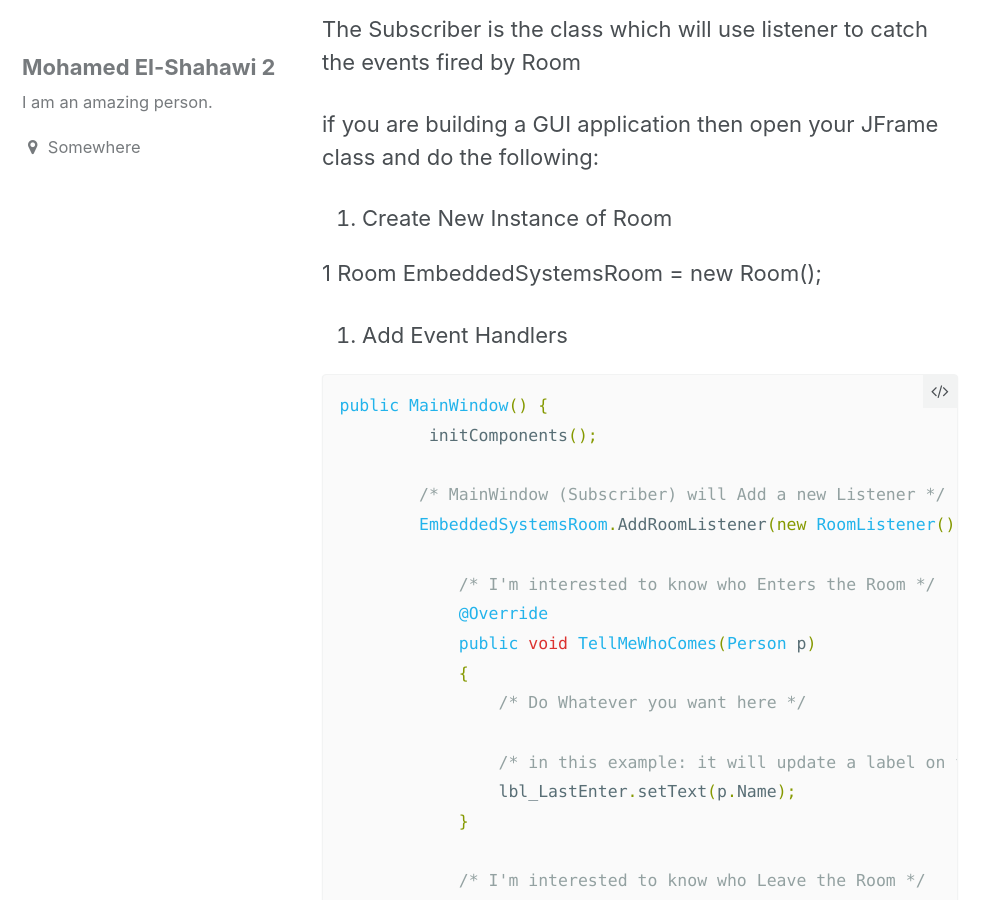
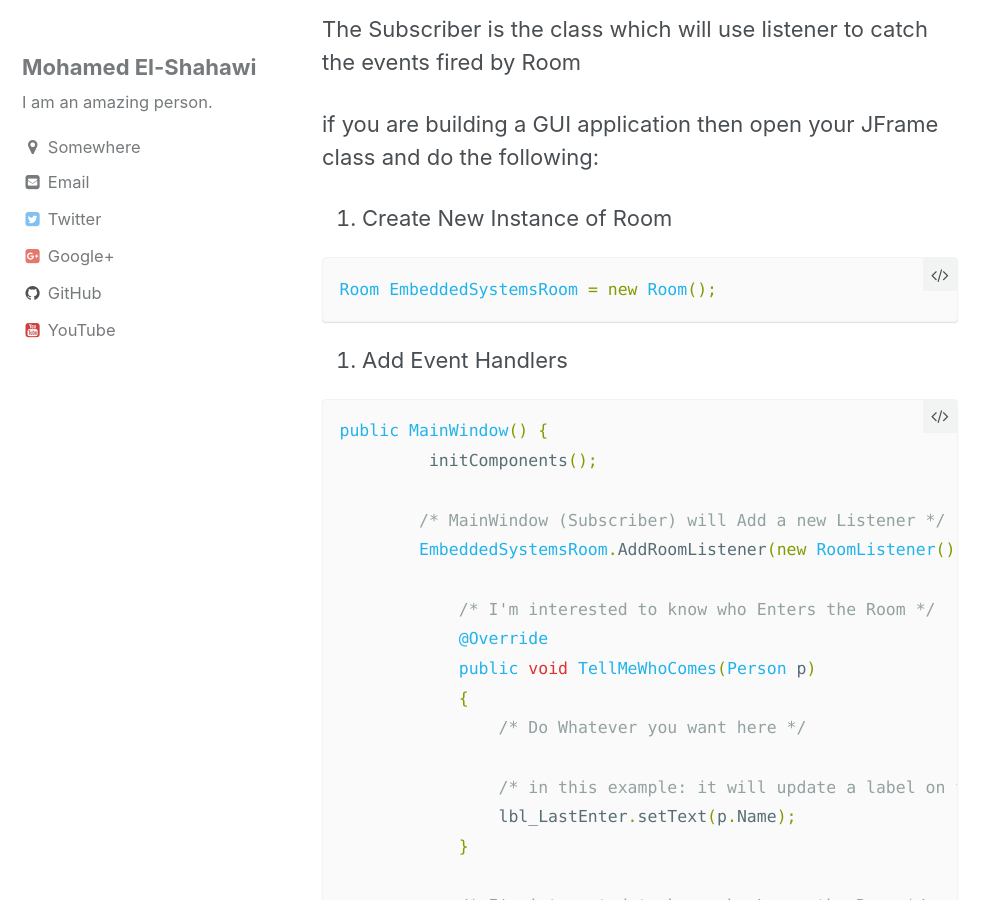
Before and after one commit to ExtremeGTX/extremegtx.github.io, a Jekyll site: the page built from _posts/2016-06-11-Java Events.md, in a window 1280 px wide and 900 px high, scrolled down 5840 px. Shown: the whole window, without its empty margins (0-998 px from the left). Built offline with Jekyll 4.4.1, drawn with Linux system fonts in a browser that asks for light colours; some of the changed lines change nothing that is shown; some of the changed text lies outside the part shown.

Commit message:
update config

````diff
--- a/_config.yml
+++ b/_config.yml
@@ -9,7 +9,7 @@
 
 # Site Settings
 locale                   : "en"
-title                    : "Site Title"
+title                    : "My Awesome Blog"
 title_separator          : "-"
 name                     : "Mohamed El-Shahawi"
 description              : "An amazing website."
@@ -82,11 +82,11 @@
 
 # Site Author
 author:
-  name             : "Mohamed El-Shahawi 2"
+  name             : "Mohamed El-Shahawi"
   avatar           : # path of avatar image, e.g. "/assets/images/bio-photo.jpg"
   bio              : "I am an amazing person."
   location         : "Somewhere"
-  email            :
+  email            : extremegtx@hotmail.com
   uri              :
   bitbucket        :
   codepen          :
@@ -94,9 +94,9 @@
   flickr           :
   facebook         :
   foursquare       :
-  github           :
+  github           : extremegtx
   gitlab           :
-  google_plus      :
+  google_plus      : extremegtx
   keybase          :
   instagram        :
   lastfm           :
@@ -106,11 +106,11 @@
   stackoverflow    : # "123456/username" (the last part of your profile url, e.g. https://stackoverflow.com/users/123456/username)
   steam            : # "steamId" (the last part of your profile url, e.g. https://steamcommunity.com/id/steamId/)
   tumblr           :
-  twitter          :
+  twitter          : extremegtx
   vine             :
   weibo            :
   xing             :
-  youtube          : # "https://youtube.com/c/MichaelRoseDesign"
+  youtube          : https://www.youtube.com/channel/UCtqUMzHNN6TbnOZAv5zDnrw # "https://youtube.com/c/MichaelRoseDesign"
 
 
 # Reading Files
@@ -247,6 +247,6 @@
       layout: single
       author_profile: true
       read_time: true
-      comments: # true
+      comments: true
       share: true
       related: true
--- a/_posts/2016-06-11-Java Events.md
+++ b/_posts/2016-06-11-Java Events.md
@@ -172,8 +172,9 @@
 
 1. Create New Instance of Room
 
-1
+```java
 Room EmbeddedSystemsRoom = new Room();
+```
 2. Add Event Handlers
 
 ```java
````
